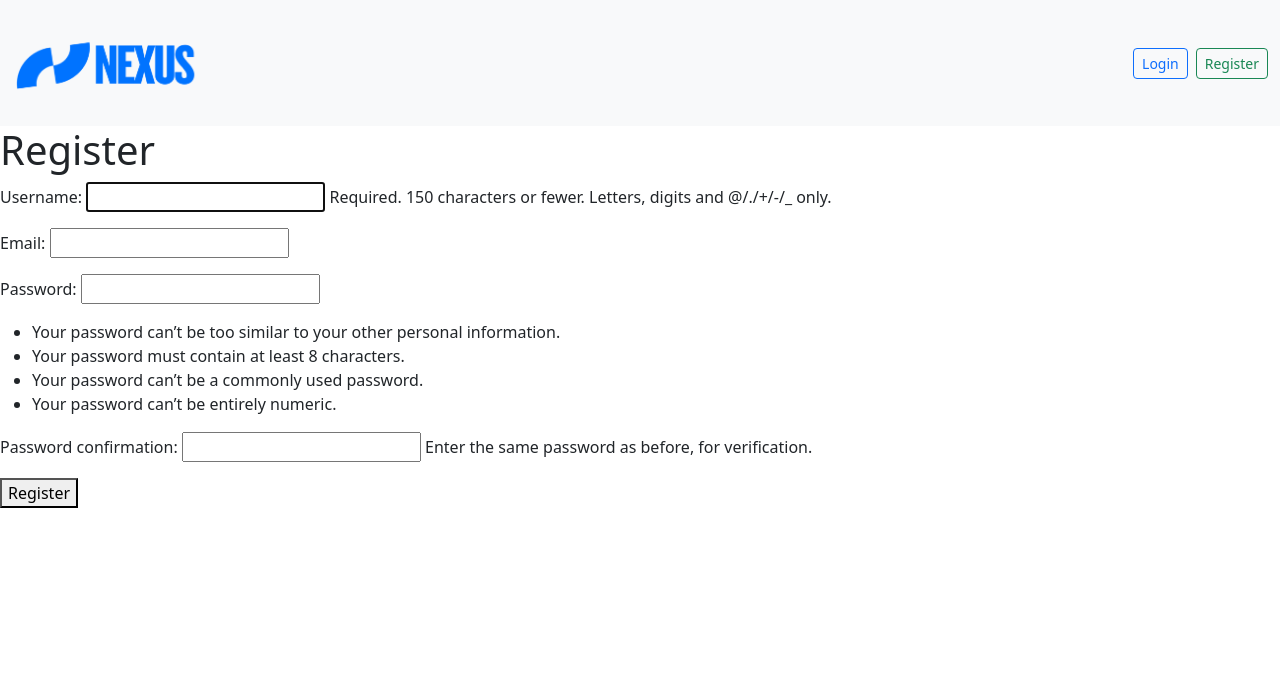
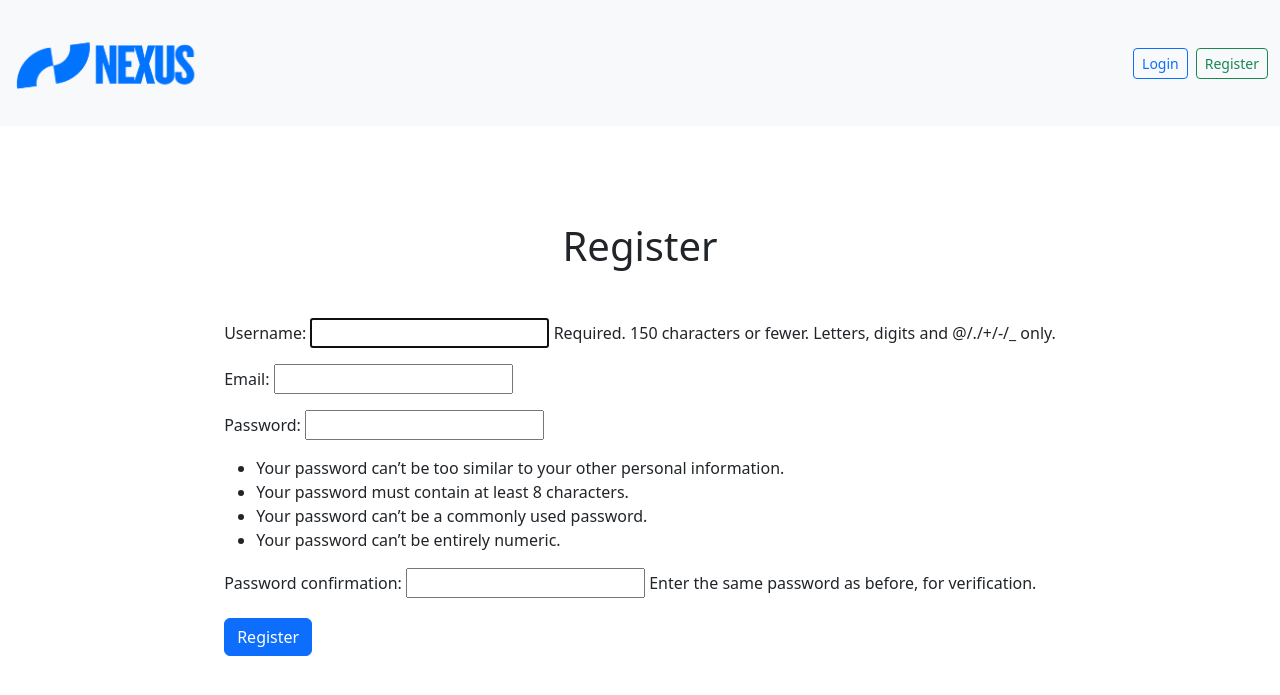
Before and after one commit to Bryxel/Nexus-LinkSaver, a Django app: page /register/ in a window 1280 px wide. Shown: the top 695 px of the page. Run offline with Django 5.2, Linux system fonts and the light colour scheme.

Commit message:
Fix Auth Ui

```diff
--- a/core/settings.py
+++ b/core/settings.py
@@ -139,4 +139,4 @@ DEFAULT_AUTO_FIELD = 'django.db.models.BigAutoField'
 
 LOGIN_URL = '/login/'
 
-ALLOWED_HOSTS = ['nexus-linksaver.onrender.com']
+ALLOWED_HOSTS = ['nexus-linksaver.onrender.com', '127.0.0.1']
--- a/nexus/templates/auth/register.html
+++ b/nexus/templates/auth/register.html
@@ -3,10 +3,14 @@
 {% block title %}Register{% endblock title %}
 
 {% block content %}
-<h1>Register</h1>
-<form method="POST">
-    {% csrf_token %}
-    {{form.as_p}}
-    <button type="submit">Register</button>
-</form>
+<div class="container">
+    <div class="d-flex flex-column justify-content-center align-items-center m-5">
+            <h1 class=" m-5">Register</h1>
+            <form method="POST">
+                {% csrf_token %}
+                {{form.as_p}}
+                <button type="submit" class="btn btn-primary mt-1">Register</button>
+            </form>
+    </div>
+</div>
 {% endblock content %}
```
Also changed, not shown: nexus/templates/auth/login.html (+10 -6 lines).
